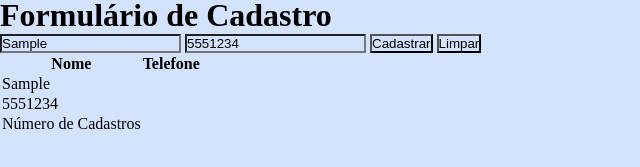
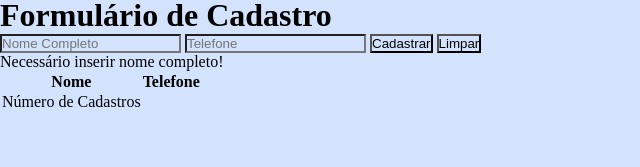
Before and after one commit to DevSou9/formCadastro, a plain HTML site: page index.html in a window 1280 px wide. Both pictures are taken after typing "Sample", "5551234" into the empty fields and a click on the button "Cadastrar". Shown: the part 21-188 px from the top of the page, without its empty margins (0-640 px from the left). Drawn offline with Linux system fonts and the light colour scheme.

Commit message:
feature/validarNome

```diff
--- a/index.html
+++ b/index.html
@@ -16,12 +16,12 @@
 
         <main>
             <form>
-                <input id="nome" type="text" placeholder="Nome Completo">
-                <input id="telefone" type="tel" placeholder="Telefone">
+                <input id="nome" type="text" required placeholder="Nome Completo">
+                <input id="telefone" type="tel" required placeholder="Telefone">
                 <button type="submit">Cadastrar</button>
                 <button type="reset">Limpar</button>
             </form>
-
+            <p id="msg-nome-invalido"></p>
             <table>
 
                 <thead>
@@ -32,10 +32,7 @@
                 </thead>
 
                 <tbody>
-                    <tr>
-                        <td>Juca</td>
-                        <td>2199</td>
-                    </tr>
+
                 </tbody>
 
                 <tfoot>
--- a/main.js
+++ b/main.js
@@ -2,13 +2,43 @@ const form = document.querySelector('form');
 const nomeCadastro = document.getElementById('nome');
 const telfoneCadastro = document.getElementById('telefone');
 const bodyTable = document.querySelector('tbody');
+const footTable = document.querySelector('tfoot')
+const pNameInvalido = document.getElementById('msg-nome-invalido')
 let linhas = '';
+let count = 0;
 
 form.addEventListener('submit', (e) => {
     e.preventDefault();
 
-    let linha = `<tr><td>${nomeCadastro.value}</td></tr><tr><td>${telfoneCadastro.value}</td></tr>`;
-    linhas += linha;
+    addRows();
+    cleanForm();
+})
 
-    bodyTable.innerHTML = linhas;
-})
+function addRows(){
+    let nome = nomeCadastro.value;
+    console.log(`Entrou no addRows:`);
+    if(validarNome(nome)){
+        let telefone = telfoneCadastro.value;
+        let linha = `<tr><td>${nome}</td></tr><tr><td>${telefone}</td></tr>`;
+        linhas += linha;
+        bodyTable.innerHTML = linhas;
+        count++;
+        footTable.innerHTML = `Número de cadastrados: ${count}`
+    }
+
+}
+
+function cleanForm(){
+    nomeCadastro.value = '';
+    telfoneCadastro.value = '';
+}
+
+function validarNome(nome){
+   console.log(`Entrou no valida nome`);
+    let nomeArray = nome.split(' ')
+    if(nomeArray.length < 2){
+        pNameInvalido.innerHTML = "Necessário inserir nome completo!"
+        return false;
+    }
+    return true;
+}
```
